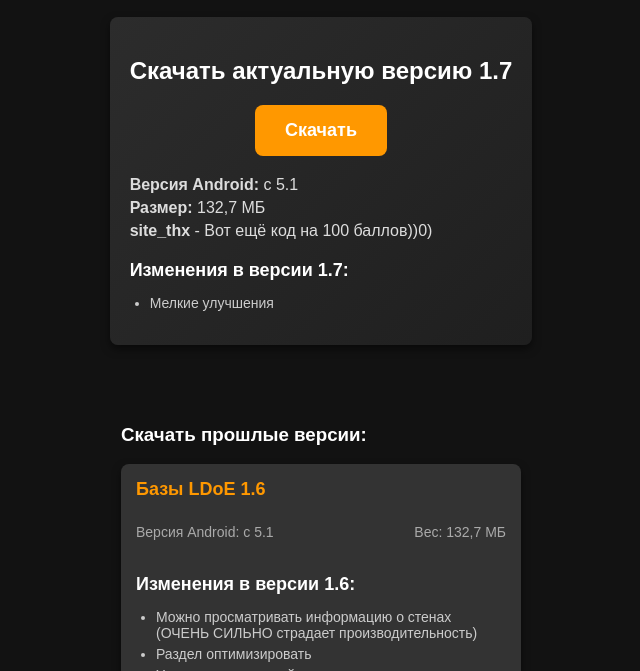
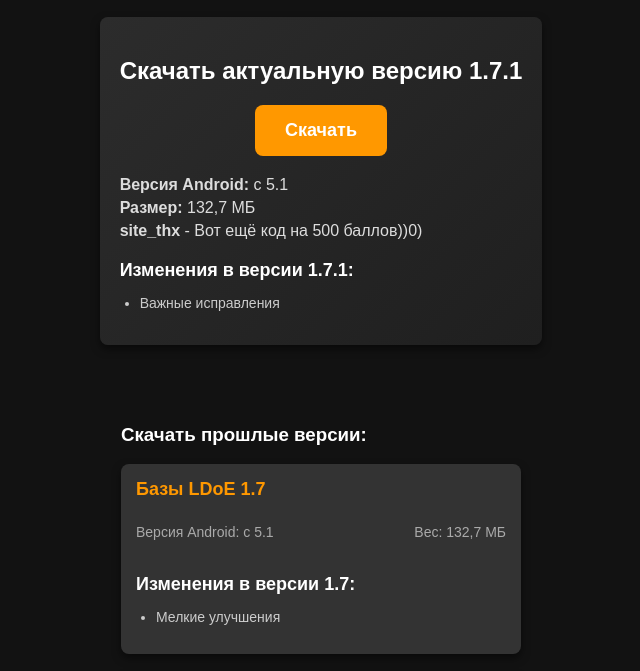
Before and after one commit to DanlokPlay/LDoEBases, a plain HTML site: page index.html in a window 1280 px wide. Shown: the part 259-930 px from the top of the page, without its empty margins (319-959 px from the left). Drawn offline with Linux system fonts and the light colour scheme.

Commit message:
Update index.html

```diff
--- a/index.html
+++ b/index.html
@@ -162,25 +162,41 @@
     <img src="icon.png" alt="Icon">
 </header>
 <section class="download-section">
-    <h2>Скачать актуальную версию 1.7</h2>
-    <a href="https://drive.google.com/uc?export=download&id=10W0c9cx8viSAKikjW4nlqtvbMo1CvHs6" class="download-button">
+    <h2>Скачать актуальную версию 1.7.1</h2>
+    <a href="https://drive.google.com/uc?export=download&id=10m57CSq9aitcvMS8i8y07_-8EWiozDfn" class="download-button">
         Скачать
     </a>
     <div class="download-info">
         <p><strong>Версия Android:</strong> с 5.1</p>
         <p><strong>Размер:</strong> 132,7 МБ</p>
-        <p><strong>site_thx</strong> - Вот ещё код на 100 баллов))0)</p>
+        <p><strong>site_thx</strong> - Вот ещё код на 500 баллов))0)</p>
     </div>
     <div class="changelog">
-        <h4>Изменения в версии 1.7:</h4>
+        <h4>Изменения в версии 1.7.1:</h4>
         <ul>
-            <li>Мелкие улучшения</li>
+            <li>Важные исправления</li>
         </ul>
     </div>
 </section>
 
 <section class="previous-versions">
     <h3>Скачать прошлые версии:</h3>
+
+    <div class="version">
+        <a href="https://drive.google.com/uc?export=download&id=10W0c9cx8viSAKikjW4nlqtvbMo1CvHs6" class="download-link">
+            Базы LDoE 1.7
+        </a>
+        <div class="version-info">
+            <p>Версия Android: с 5.1</p>
+            <p>Вес: 132,7 МБ</p>
+        </div>
+        <div class="changelog">
+            <h4>Изменения в версии 1.7:</h4>
+            <ul>
+                <li>Мелкие улучшения</li>
+            </ul>
+        </div>
+    </div>
 
     <div class="version">
         <a href="https://drive.google.com/uc?export=download&id=1-4KdfW-IrpEjQ4lW1jxL0WLQXOWAsDqt" class="download-link">
```
